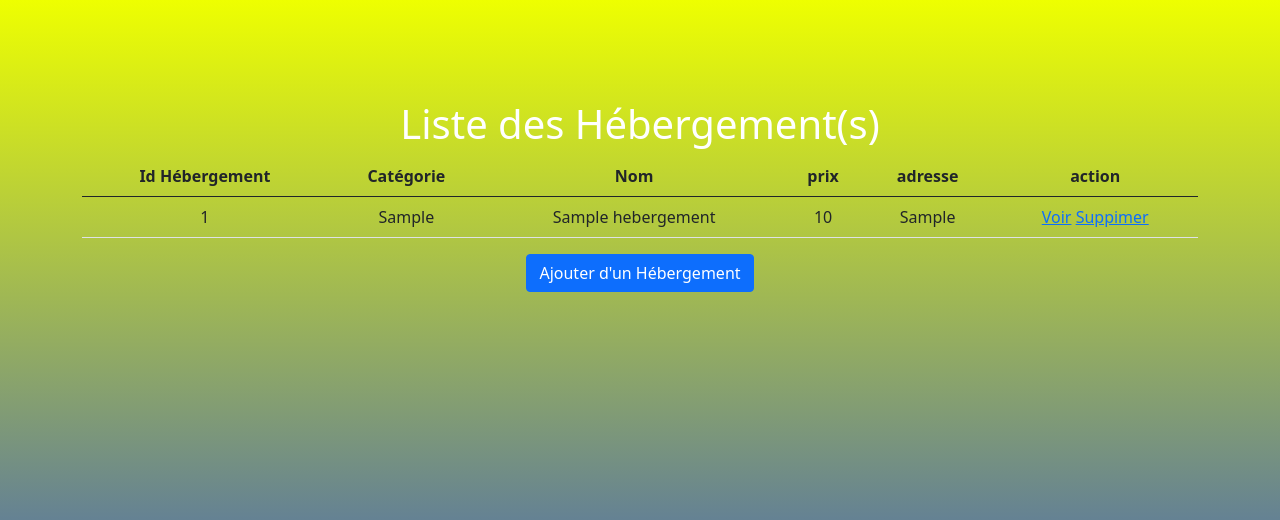
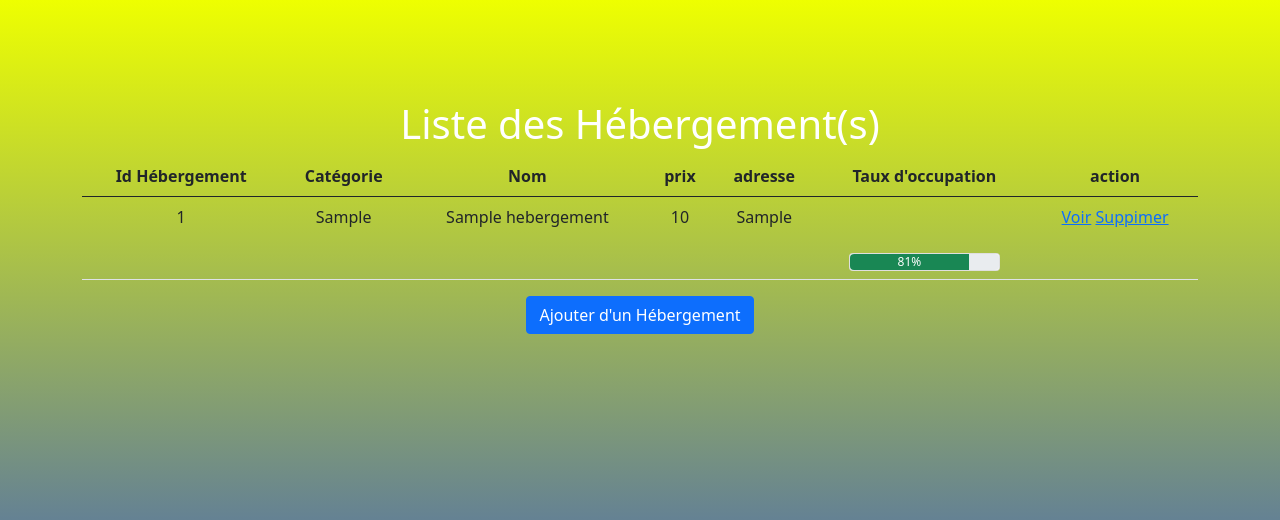
Before and after one commit to codeuronline/Aux2Alpes, a PHP site: page /dev/index.php in a window 1280 px wide. Shown: the top 520 px of the page. Run offline with PHP 8.4, Linux system fonts and the light colour scheme; tables that the repository leaves empty or names only in its code hold one stand-in row (values such as "Sample post").

Commit message:
pb prendre en compte la table jour à la creation + barre progress

```diff
--- a/dev/index.php
+++ b/dev/index.php
@@ -46,6 +46,7 @@ require_once('hebergement.class.php');
                     <th>Nom</th>
                     <th>prix</th>
                     <th>adresse</th>
+                    <th>Taux d'occupation</th>
                     <th>action</th>
                     <tbody>
                         <?php
@@ -57,6 +58,43 @@ require_once('hebergement.class.php');
                             <td><?= $hebergement['nom'] ?></td>
                             <td><?= $hebergement['prix'] ?></td>
                             <td><?= $hebergement['adresse'] ?></td>
+                            <td>
+                                <div class="container mt-5">
+                                    <div class="card">
+                                        <div class="row no-gutters">
+                                            <div class="col-md-12">
+                                                <div class="progress-1 align-items-center">
+                                                    <div class="progress">
+                                                        <div class="progress-bar bg-success" role="progressbar"
+                                                            style="width: 80%;" aria-valuenow="70" aria-valuemin="0"
+                                                            aria-valuemax="100"> 81% </div>
+                                                    </div>
+                                                    <!--<div class="progress">
+                                                            <div class="progress-bar bg-custom" role="progressbar"
+                                                                style="width: 55%;" aria-valuenow="25" aria-valuemin="0"
+                                                                aria-valuemax="100">55%</div>
+                                                        </div>
+                                                        <div class="progress">
+                                                            <div class="progress-bar bg-primary" role="progressbar"
+                                                                style="width: 48%;" aria-valuenow="25" aria-valuemin="0"
+                                                                aria-valuemax="100">48%</div>
+                                                        </div>
+                                                        <div class="progress">
+                                                            <div class="progress-bar bg-warning" role="progressbar"
+                                                                style="width: 30%;" aria-valuenow="25" aria-valuemin="0"
+                                                                aria-valuemax="100">30%</div>
+                                                        </div>
+                                                        <div class="progress">
+                                                            <div class="progress-bar bg-danger" role="progressbar"
+                                                                style="width: 15%;" aria-valuenow="25" aria-valuemin="0"
+                                                                aria-valuemax="100">15%</div>
+                                                        </div>-->
+                                                </div>
+                                            </div>
+                                        </div>
+                                    </div>
+                                </div>
+                            </td>
                             <td><a href="details.php?id_hebergement=<?= $hebergement['id_hebergement'] ?>">Voir<a>
                                         <a href="delete.php?id_hebergement=<?= $hebergement['id_hebergement'] ?>">Suppimer<a>
                             </td>
--- a/dev/update.php
+++ b/dev/update.php
@@ -1,4 +1,5 @@
 <?php
+session_start();
 if ($_POST) {
     if (
         isset($_POST['categorie']) && !empty($_POST['categorie'])
@@ -73,8 +74,6 @@ if ($_POST) {
         require_once 'close.php';
         $_SESSION['message'] = "Hébergement Modifié";
         header('Location: index.php');
-        exit;
-
     } else {
         $_SESSION['erreur'] = "probleme dans la modification methode post";
     }
```
Also changed, not shown: dev/add.php (+15 -7 lines), dev/tools.php (renamed from tools.php, +23 -2 lines), image/details.jpg (added).
